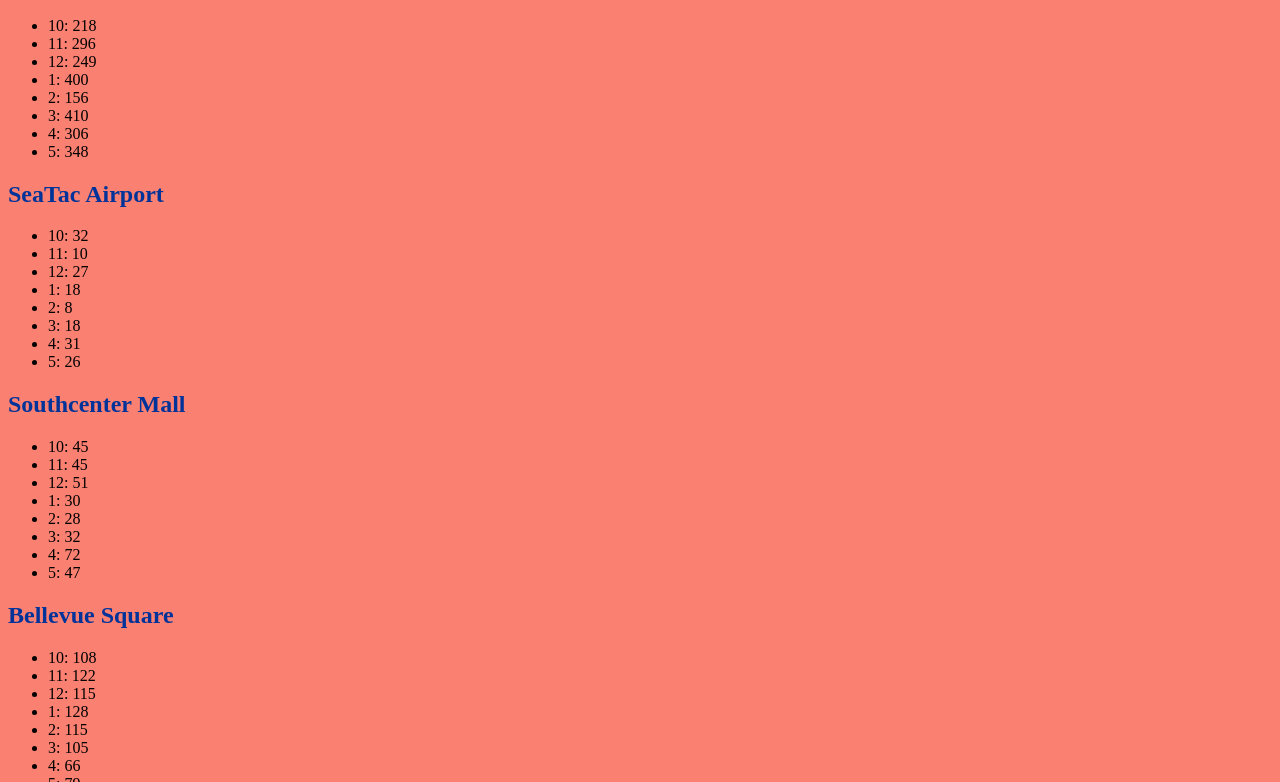
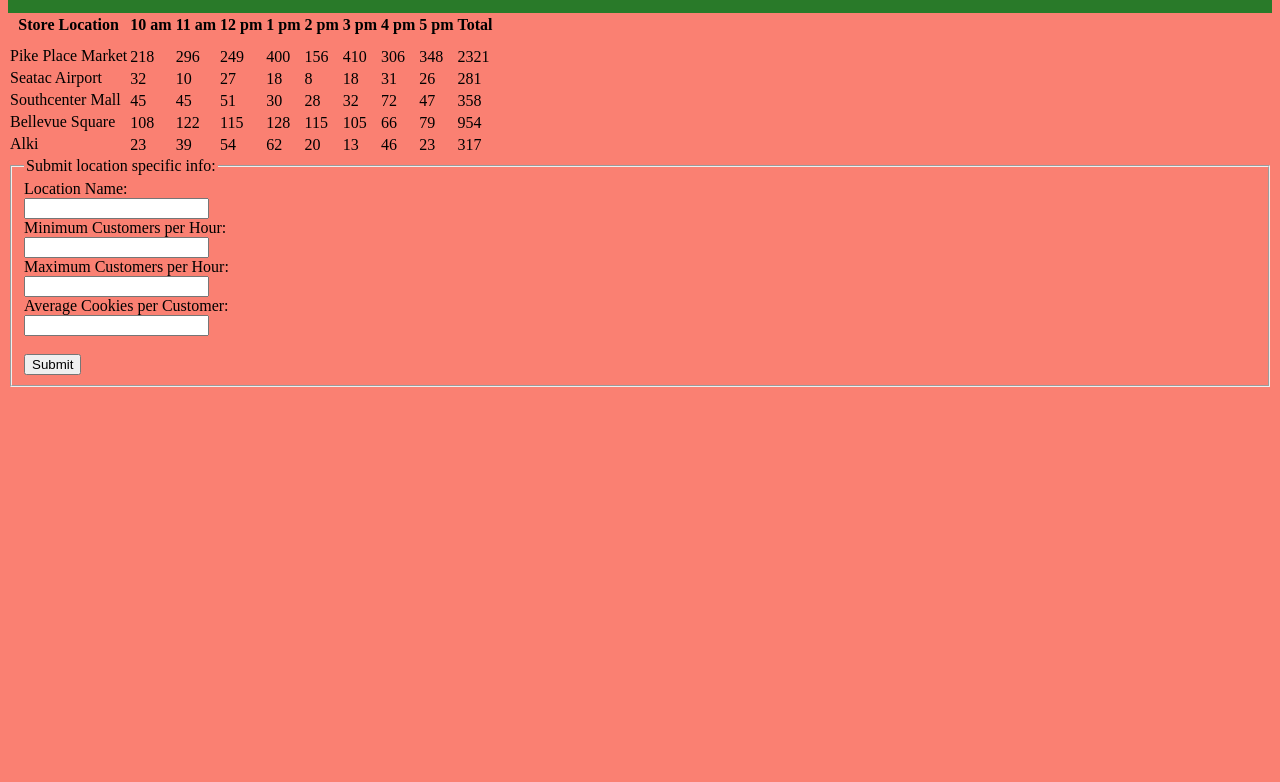
Before and after one commit to pnwlady/cookie-stand, a plain HTML site: page Sales.html in a window 1280 px wide. Shown: the part 294-1076 px from the top of the page. After the commit the page ends 800 px from the top, so only its background shows below. Drawn offline with Linux system fonts and the light colour scheme.

Commit message:
Changed make unordered list to make table function

```diff
--- a/Sales.html
+++ b/Sales.html
@@ -1,12 +1,44 @@
 <html>
   <head>
-    <title>The Great Salmon Cookie Counter</title>
+    <title>Salmon Cookie Counter</title>
     <link href='style.css' rel='stylesheet' type='text/css' />
     <link href='https://fonts.googleapis.com/css?family=Merriweather' rel='stylesheet' type='text/css' id='font' />
     <img src='img/salmon.png' alt='salmon' align='center' class='img' width='400' />
   </head>
+
   <body>
-    <h1>The Great Salmon Cookie Counter</h1>
+    <header>
+      <figure>
+        <h1>Salmon Cookie Counter</h1>
+      </figure>
+    </header>
+
+    <section>
+      <article>
+        <table id="sales">
+          <thead>
+            <th>Store Location</th>
+            <th>10 am</th>
+            <th>11 am</th>
+            <th>12 pm</th>
+            <th>1 pm</th>
+            <th>2 pm</th>
+            <th>3 pm</th>
+            <th>4 pm</th>
+            <th>5 pm</th>
+            <th id="total">Total</th>
+          </thead>
+          <tbody>
+            <tr place='Pike'></tr>
+            <tr place='Seatac'></tr>
+            <tr place='Southcntr'></tr>
+            <tr place='Bellevue'></tr>
+            <tr place='Alki'></tr>
+          </tbody>
+        </table>
+      </article>
+    </section>
+<!--
     <h2>Pike Place Market</h2>
       <ul id='Pike'></ul>
 
@@ -20,20 +52,22 @@
       <ul id='Bellevue'></ul>
 
     <h2>Alki</h2>
-      <ul id='Alki'></ul>
-
-      <form>
+      <ul id='Alki'></ul> -->
+  <form>
+    <fieldset>
+      <legend>Submit location specific info: </legend>
         Location Name:<br />
-        <input type="text" name="locationName"><br />
-        Minimum Customers per Hour:<br />
-        <input type="text" name="minCustHour"><br />
+        <input type="text" name="locationName"><br>
+        Minimum Customers per Hour:<br>
+        <input type="text" name="minCustHour"><br>
         Maximum Customers per Hour:<br>
         <input type="text" name="minCustHour"><br>
         Average Cookies per Customer:<br>
         <input type="text" name="avgCookCust"><br>
+        <br>
         <input type="submit" value="Submit">
-      </form>
-
+    </fieldset>
+  </form>
     <script src='app.js'></script>
   </body>
 </html>
--- a/app.js
+++ b/app.js
@@ -1,12 +1,11 @@
-var CookieStand = function(place, minCustHour, maxCustHour, avgCookCust, id) {
+var CookieStand = function(place, minCustHour, maxCustHour, avgCookCust) {
   this.place = place;
   this.minCustHour = minCustHour;
   this.maxCustHour = maxCustHour;
   this.avgCookCust = avgCookCust;
-  this.id = id;
   this.cookiesByHourList = [];
   this.dailyCookies = 0;
-  this.hoursOfOperation = [10, 11, 12, 1, 2, 3, 4, 5];
+  this.hoursOfOperation = ['10am', '11am', '12pm', '1pm', '2pm', '3pm', '4pm', '5pm'];
 
   this.randCustHour = function() {
     return Math.floor(Math.random() * (this.maxCustHour - this.minCustHour + 1)) + this.minCustHour;
@@ -16,29 +15,39 @@
   };
   this.runDailyTotals = function() {
     for(var i = 0; i < 8; i++) {
-      this.cookiesByHourList.push(this.totalCookHour());
-      this.dailyCookies = this.dailyCookies + this.totalCookHour();
-      // console.log("24-hour time: " + (i + 10) + this.dailyCookies);
-      // console.log("running total of cookies: " + this.dailyCookies)
-      // console.log("Here is the dailyCookies array being built: " + this.cookiesByHourList);
+    this.cookiesByHourList.push(this.totalCookHour());
+    this.dailyCookies += this.totalCookHour();
     };
   };
   this.runDailyTotals();
-  console.log(this.cookiesByHourList.length);
 
-  this.makeUL = function(id) {
-    for(var i = 0; i < this.cookiesByHourList.length; i++) {
-      var ul = document.getElementById(this.id);
-      var listItem = document.createElement('li');
-      listItem.appendChild(document.createTextNode(this.hoursOfOperation[i] + ': ' + this.cookiesByHourList[i]));
-      ul.appendChild(listItem);
+  function makeTable(loc, array, total) {
+    var location = document.getElementById('sales');
+    var row = document.createElement('tr');
+    row.appendChild(document.createTextNode(loc));
+    location.appendChild(row);
+
+    for(var i = 0; i < array.length; i++) {
+      var hour = row;
+      var data = document.createElement('td');
+      data.appendChild(document.createTextNode(array[i]));
+      hour.appendChild(data);
     };
+
+    var totalData = document.createElement('td');
+    totalData.appendChild(document.createTextNode(total));
+    hour.appendChild(totalData);
   };
-  this.makeUL(this.id);
+  makeTable(this.place, this.cookiesByHourList, this.dailyCookies);
 };
 
-var pikePlace = new CookieStand('Pike Place Market', 17, 88, 5.2, 'Pike');
-var seaTac = new CookieStand('Seatac Airport', 6, 44, 1.2, 'Seatac');
-var southcntr = new CookieStand('Southcenter Mall', 11, 38, 1.9, 'Southcntr');
-var bellSqr = new CookieStand('Bellevue Square', 20, 48, 3.3, 'Bellevue');
-var alki = new CookieStand('Alki', 3, 24, 2.6, 'Alki');
+var pikePlace = new CookieStand('Pike Place Market', 17, 88, 5.2);
+var seaTac = new CookieStand('Seatac Airport', 6, 44, 1.2);
+var southcntr = new CookieStand('Southcenter Mall', 11, 38, 1.9);
+var bellSqr = new CookieStand('Bellevue Square', 20, 48, 3.3);
+var alki = new CookieStand('Alki', 3, 24, 2.6);
+
+var placeName = [pikePlace, seaTac, southcntr, bellSqr, alki];
+for (var i = 0; i < placeName.length; i++) {
+  placeName[i]
+};
--- a/style.css
+++ b/style.css
@@ -1,5 +1,6 @@
 body {
   background-color: salmon;
+  border 930px;
 }
 header {
   font-family: 'Merriweather';
@@ -23,7 +24,7 @@
 }
 
 .box {
-    width: 900px;
+    width: 80%;
     padding: 50px;
     border: 15px solid navy;
     margin: 25px;
@@ -73,7 +74,7 @@
   font-size: 14px;
 }
 .img {
-  opacity: 0.6;
+  opacity: 0.9;
   padding-left: 300px;
   padding-bottom: 60px;
   text-align: center;
```
Also changed, not shown: index.html (+12 -1 lines).
